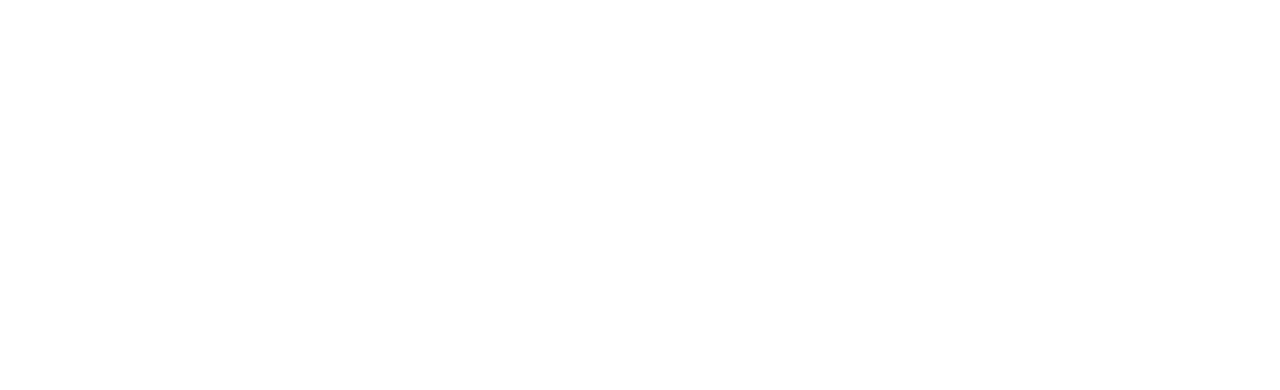
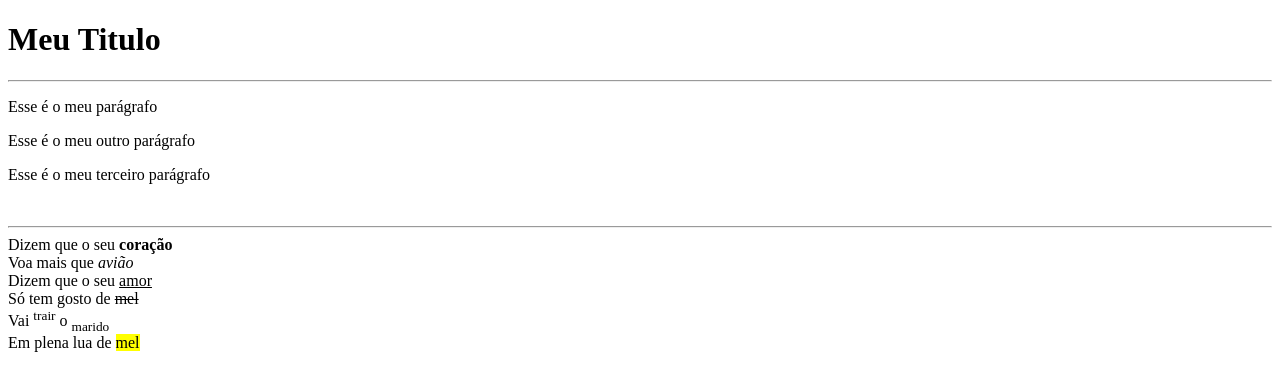
Before and after one commit to DanielGuedes2008/codificacao_frontend, a plain HTML site: page aula01/index.html in a window 1280 px wide. Drawn offline with Linux system fonts and the light colour scheme.

Commit message:
tags de formatação de texto

```diff
--- a/aula01/index.html
+++ b/aula01/index.html
@@ -7,6 +7,20 @@
     <title>Document</title>
 </head>
 <body>
+    <h1>Meu Titulo</h1>
 
+        <hr>
+    <p>Esse é o meu parágrafo</p>
+    <p>Esse é o meu outro parágrafo</p>
+    <p>Esse é o meu terceiro parágrafo</p> <br>
+
+    <hr>
+
+    Dizem que o seu <strong>coração</strong><br> <!-- O <strong> deixa texto em negrito   -->
+    Voa mais que <em>avião</em><br> <!-- O <em> deixa o seu texto em itálico -->
+    Dizem que o seu <u>amor</u><br> <!-- O <u> deixa os eu texto sublinhado -->
+    Só tem gosto de <del>mel</del> <br> <!-- O <del> corta o texto -->
+    Vai <sup>trair</sup> o <sub>marido</sub> <br> <!--  -->
+    Em plena lua de <mark>mel</mark> <br>
 </body>
 </html>
```
